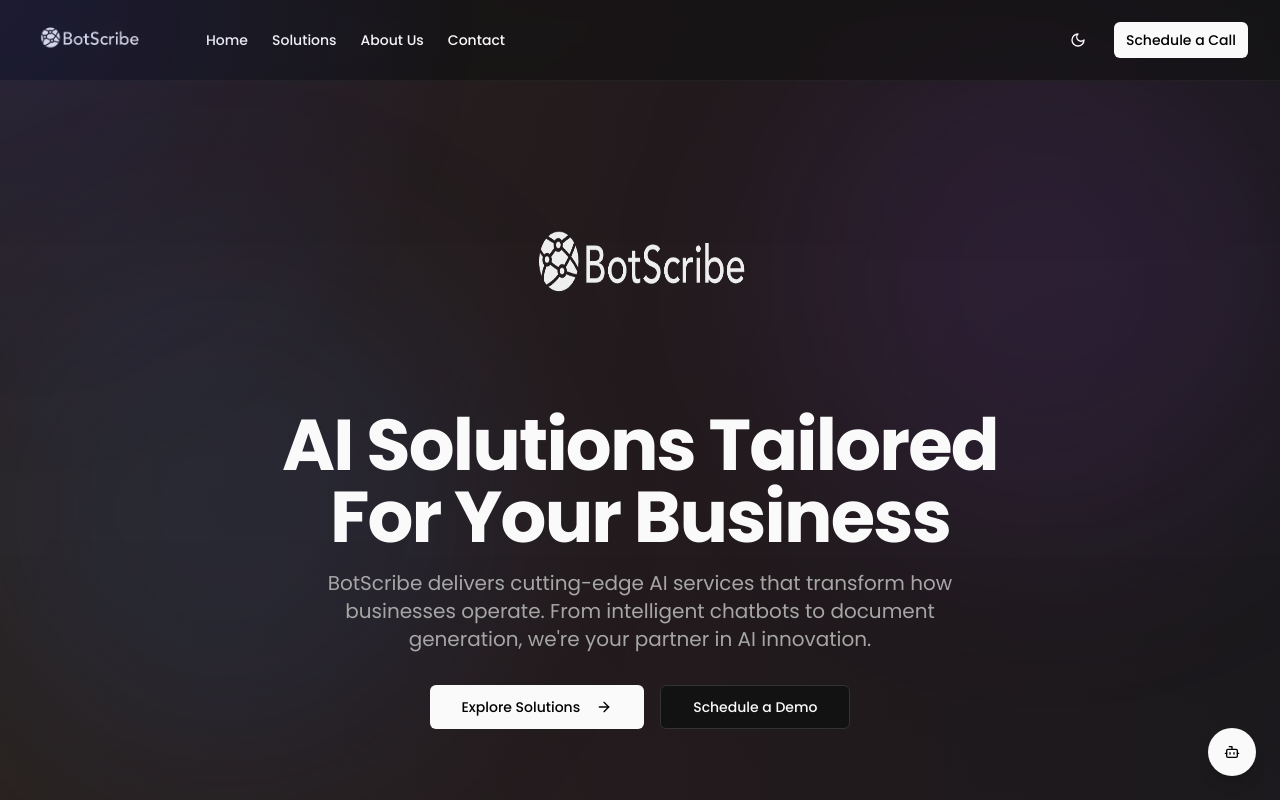
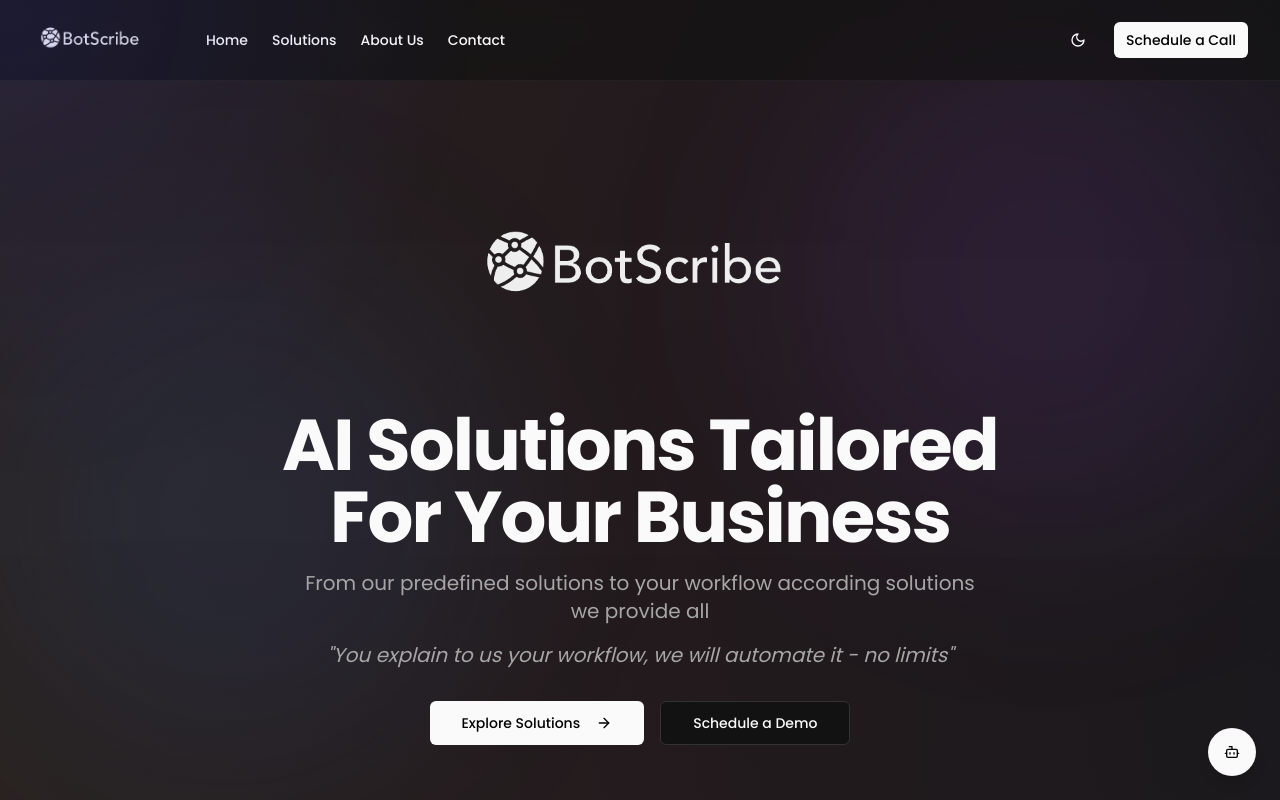
Before and after one commit to hamzak-27/botscibe-website, a Next.js app: page / in a window 1280 px wide. Shown: the top 800 px of the page. Built offline with nearby package versions, Linux system fonts and the light colour scheme.

Commit message:
Changed the home page

```diff
--- a/components/hero.tsx
+++ b/components/hero.tsx
@@ -66,7 +66,7 @@ export default function Hero() {
         transition={animationConfig.transition}
         className="flex flex-col items-center mb-4 md:mb-6"
       >
-        <Logo height={120} width={240} className="mb-4 md:mb-6 md:h-[150px] md:w-[300px] lg:h-[200px] lg:w-[400px]" />
+        <Logo height={120} width={360} className="mb-4 md:mb-6 md:h-[150px] md:w-[450px] lg:h-[200px] lg:w-[600px]" />
       </motion.div>
       <motion.div
         initial={fadeInConfig.initial}
@@ -81,8 +81,10 @@ export default function Hero() {
           For Your Business
         </h1>
         <p className="mx-auto max-w-[42rem] leading-normal text-muted-foreground text-sm sm:text-base md:text-lg lg:text-xl">
-          BotScribe delivers cutting-edge AI services that transform how businesses operate. From intelligent chatbots
-          to document generation, we're your partner in AI innovation.
+          From our predefined solutions to your workflow according solutions we provide all
+        </p>
+        <p className="mx-auto max-w-[42rem] leading-normal text-muted-foreground text-sm sm:text-base md:text-lg lg:text-xl italic">
+          "You explain to us your workflow, we will automate it - no limits"
         </p>
       </motion.div>
       <motion.div
```
